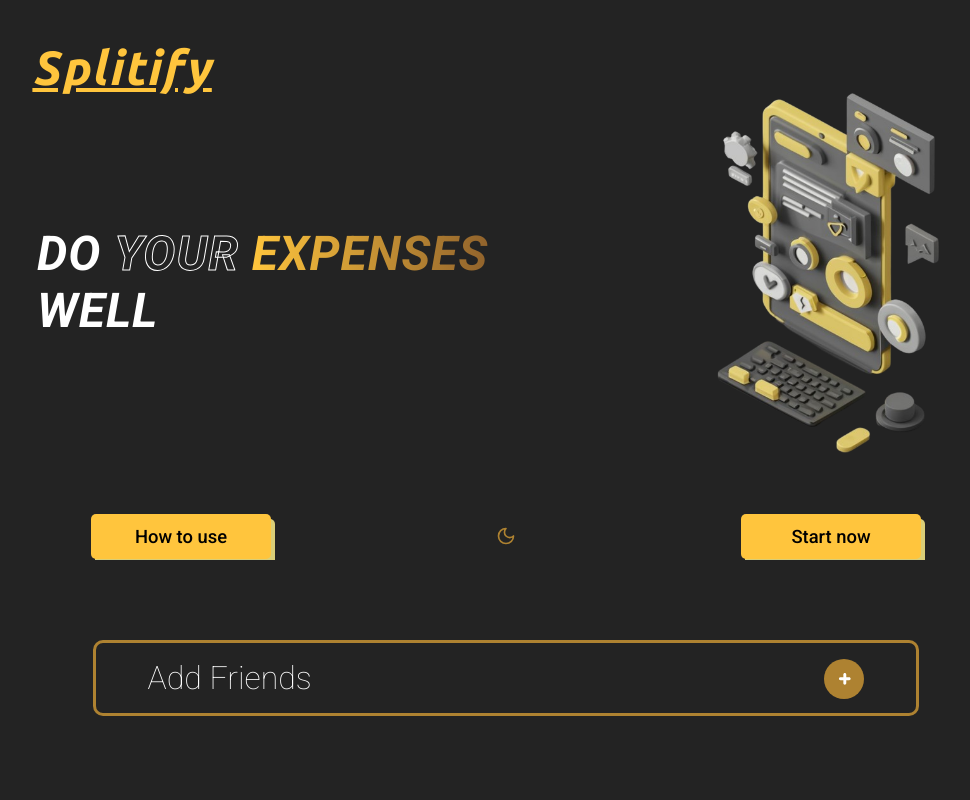
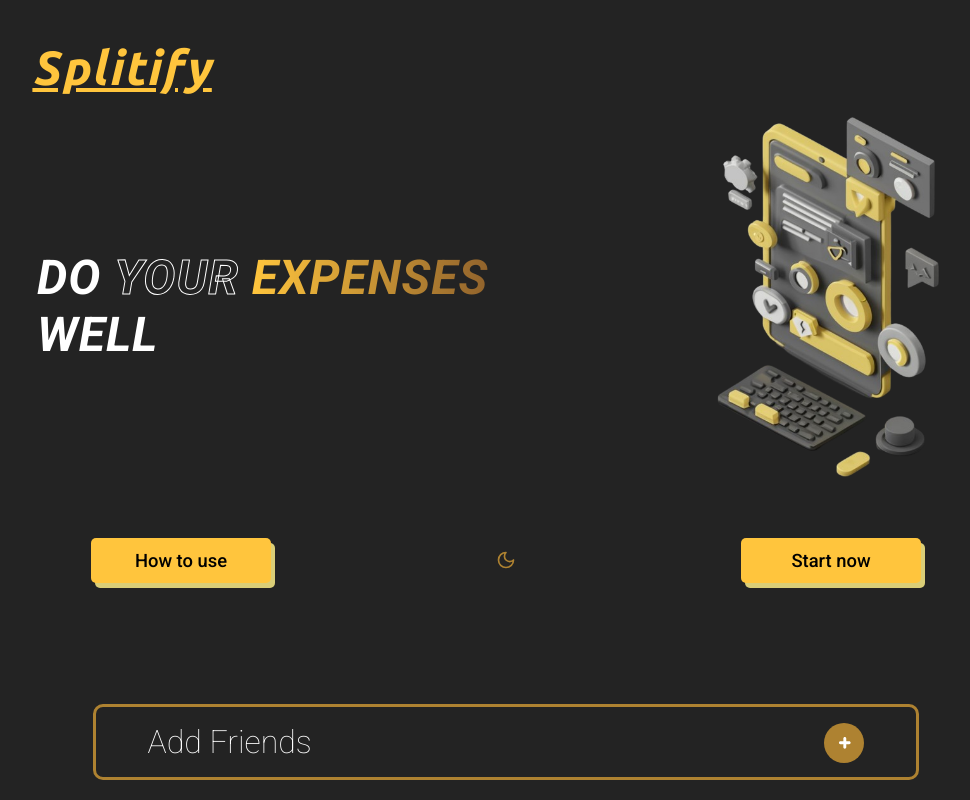
Before and after one commit to gonzavillalba02/Simplificador-de-Gastos, a React (Create React App) app: page / in a window 1280 px wide. Shown: the top 800 px of the page, without its empty margins (134-1104 px from the left). Built offline with nearby package versions, Linux system fonts and the light colour scheme.

Commit message:
Arreglando el header cortado

```diff
--- a/src/Components/Header/header.css
+++ b/src/Components/Header/header.css
@@ -188,7 +188,8 @@
 @media screen and (min-width: 600px) /* and (max-width: 1028px) */{
 
     .header {
-        margin-top: 10vh;
+        margin-top: 8vh;
+        height: 70vh;
     }
 
     .header-container_flex {
```
